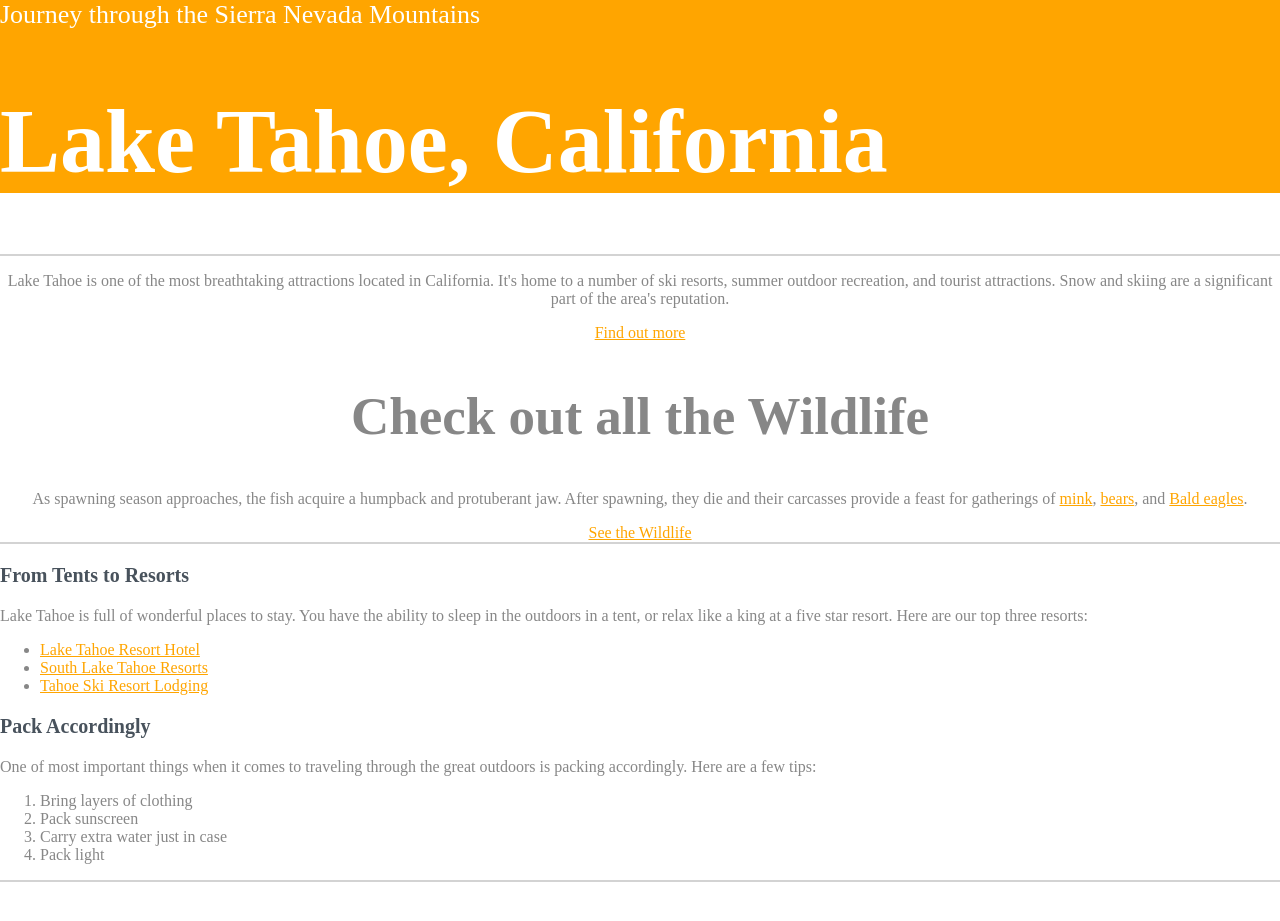
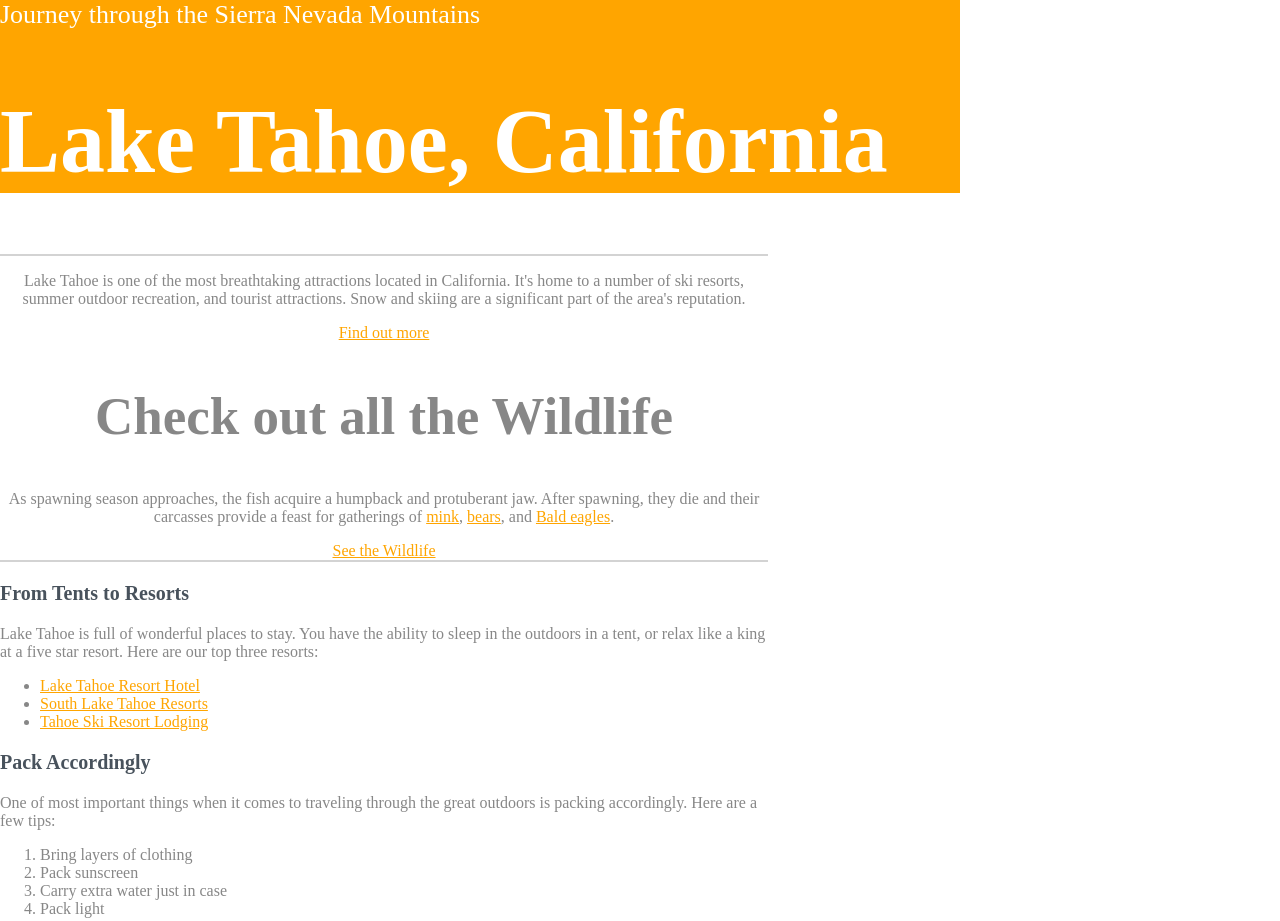
Before and after one commit to ferreret/th-intro-css, a plain HTML site: page index.html in a window 1280 px wide. Shown: the top 921 px of the page. Drawn offline with Linux system fonts and the light colour scheme.

Commit message:
Data types

```diff
--- a/css/styles.css
+++ b/css/styles.css
@@ -1,19 +1,14 @@
-/* Universal selector
-* {
-	margin: 0;
-	padding: 0;
-	color: red;
-}
-*/
+/* Type Selectors ------------------ */
 
 body {
   color: #878787;
   margin: 0;
+  font-size: 1em;
 }
 
 h1 {
+  font-size: 5.625em;
   color: white;
-	font-size: 90px;
 }
 
 h2 {
@@ -22,31 +17,10 @@ h2 {
 
 h3 {
   font-size: 20px;
-	color: #48525C;
+  color: #48525c;
 }
 
-.main-header {
-	background-color: orange;
-}
-
-.primary-content {
-	text-align: center;
-}
-
-.t-border {
-	border-top: 2px solid lightgrey;
-}
-
-.title {
-	color: white;
-	font-size: 26px;
-}
-
-#main-footer {
-	padding-top: 60px;
-	padding-bottom: 60px;
-	border-bottom: solid 10px orange;
-}
+/* Pseudo-classes ------------------ */
 
 a:link {
   color: orange;
@@ -64,7 +38,35 @@ a:active {
   color: lightcoral;
 }
 
-a:focus {
+/* ID Selectors -------------------- */
+
+#main-footer {
+  padding-top: 60px;
+  padding-bottom: 60px;
+  border-bottom: solid 10px orange;
+}
+
+/* Class Selectors ----------------- */
+
+.main-header {
+  background-color: orange;
+  width: 960px;
+}
+
+.title {
   color: white;
-	background-color: orange;
+  font-size: 1.625em;
 }
+
+.primary-content {
+  text-align: center;
+}
+
+.primary-content,
+.secondary-content {
+	width: 60%;
+}
+
+.t-border {
+  border-top: 2px solid lightgrey; /* Top border styles */
+}
```
Lines whose indentation alone changed are shown as unchanged.
